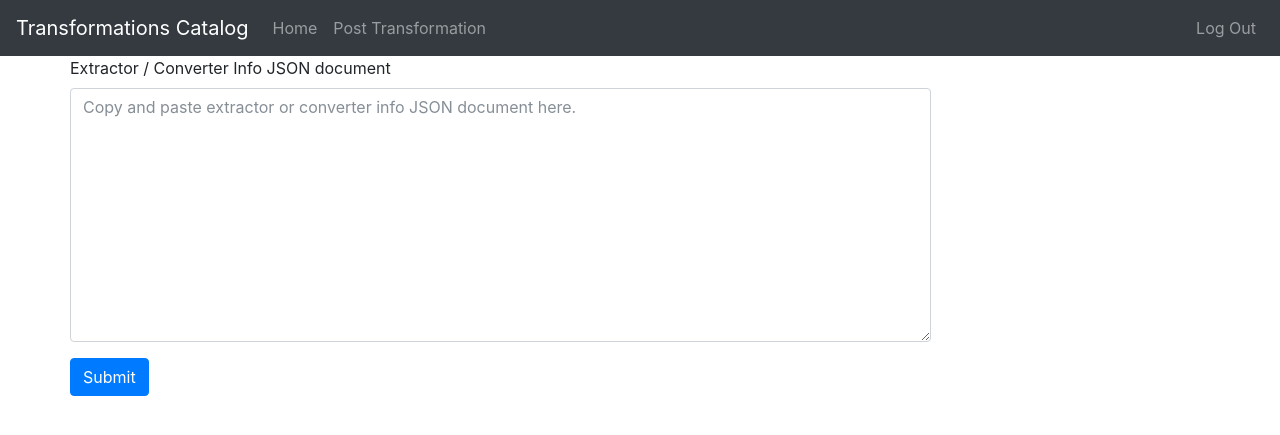
After one commit to clowder-framework/catalog, a Flask app: page /transformations in a window 1280 px wide. The commit adds this page. Shown: the top 435 px of the page. Run offline with Flask 2, Linux system fonts and the light colour scheme; the visitor is signed in with stand-in values (Sample User, id 1); some libraries are stand-ins or nearby versions.

Commit message:
Added post transformations page.

```diff
--- a/transformations/pages.py
+++ b/transformations/pages.py
@@ -1,5 +1,5 @@
 from flask import (
-    Blueprint, render_template
+    Blueprint, render_template, request, g, redirect, url_for
 )
 from transformations.db import get_db
 
@@ -13,3 +13,13 @@ def home():
     transformations = collection.transformations.find()
 
     return render_template('pages/home.html', transformations = transformations)
+
+@bp.route('/transformations', methods=('GET', 'POST'))
+def post_transformation():
+    # Check if user has logged in
+    if g.user is not None:
+        if request.method == 'POST':
+            info_json = request.form['info_json']
+            print(info_json)
+        return render_template('pages/post_transformation.html')
+    return redirect(url_for('auth.login'))
--- a/transformations/templates/main.html
+++ b/transformations/templates/main.html
@@ -12,7 +12,7 @@
 <!-- styles -->
 <link type="text/css" rel="stylesheet" href="https://maxcdn.bootstrapcdn.com/font-awesome/4.7.0/css/font-awesome.min.css" />
 <link rel="stylesheet" href="https://maxcdn.bootstrapcdn.com/bootstrap/4.0.0-beta.2/css/bootstrap.min.css" integrity="sha384-PsH8R72JQ3SOdhVi3uxftmaW6Vc51MKb0q5P2rRUpPvrszuE4W1povHYgTpBfshb" crossorigin="anonymous">
-<link type="text/css" rel="stylesheet" href="/static/css/main.css" />
+<!--<link type="text/css" rel="stylesheet" href="/static/css/main.css" />-->
 <!-- /styles -->
 
 <!-- favicons -->
@@ -37,6 +37,11 @@
         <li class="nav-item {% if request.endpoint == 'pages.home' %} active {% endif %}">
           <a class="nav-link" href="{{ url_for('pages.home') }}">Home</a>
         </li>
+          {% if g.user %}
+          <li class="nav-item">
+              <a class="nav-link" href="{{ url_for('pages.post_transformation') }}">Post Transformation</a>
+          </li>
+          {% endif %}
       </ul>
       <ul class="navbar-nav">
         {% if g.user %}
--- /dev/null
+++ b/transformations/templates/pages/post_transformation.html
@@ -0,0 +1,16 @@
+{% extends 'main.html' %}
+{% block title %}Post Transformations{% endblock %}
+
+{% block content %}
+    <div class="row">
+        <div class="col12">
+            <form method="post">
+                <div class="form-group">
+                    <label for="info_json">Extractor / Converter Info JSON document</label>
+                    <textarea name="info_json" class="form-control" id="info_json" rows="10" cols="80" placeholder="Copy and paste extractor or converter info JSON document here." required></textarea>
+                </div>
+                <button type="submit" class="btn btn-primary">Submit</button>
+            </form>
+        </div>
+    </div>
+{% endblock %}
```
